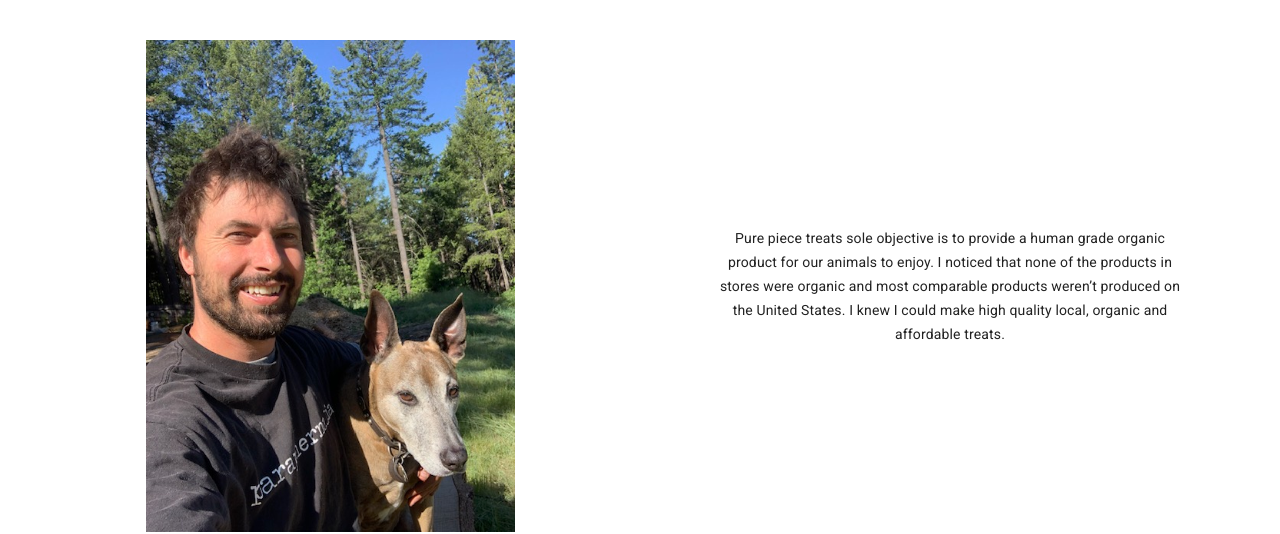
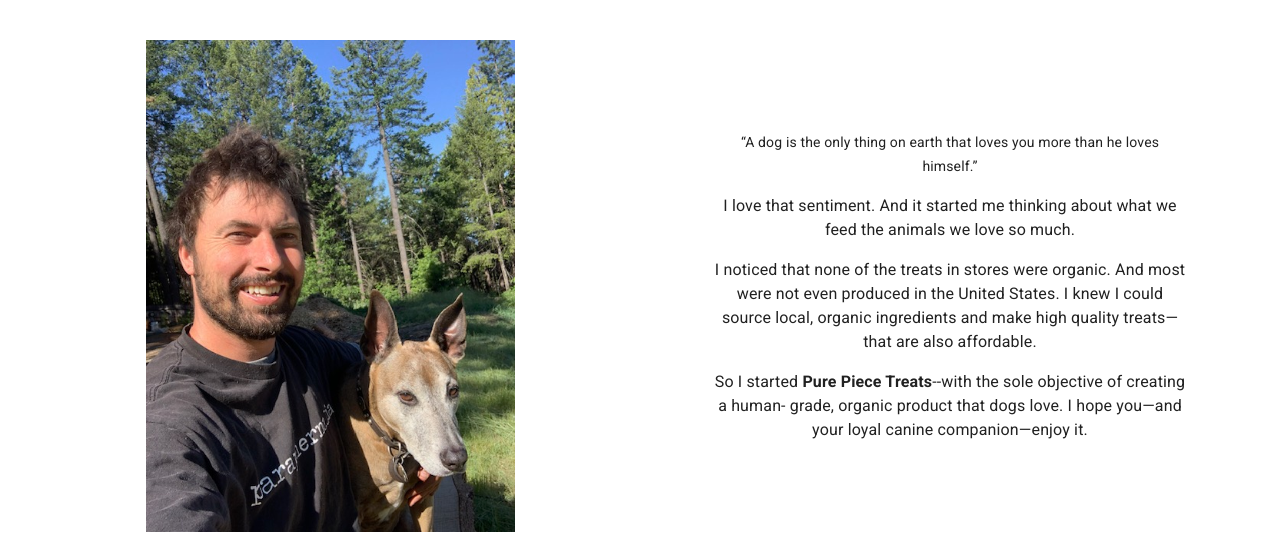
Before and after one commit to phetzel/pure-piece, a React (Create React App) app: page / in a window 1280 px wide. Shown: the part 3080-3614 px from the top of the page. Built offline with nearby package versions, Linux system fonts and the light colour scheme; no server answers.

Commit message:
Updated about content

```diff
--- a/src/pages/Dashboard/DashboardAbout.tsx
+++ b/src/pages/Dashboard/DashboardAbout.tsx
@@ -39,23 +39,36 @@ const DashboardAbout = ({ aboutRef, isVisible }: Props) => {
           </Grid>
 
           <Grid item xs={12} md={6} sx={dashboardStyles.aboutTextContainer}>
-            {/* <Typography variant="body2" sx={dashboardStyles.aboutText}>
-              Lorem ipsum dolor sit amet, consectetur adipiscing elit. Curabitur
-              viverra ex ligula, ac facilisis tellus faucibus vitae. Aenean sit
-              amet imperdiet risus. Nulla interdum tellus lectus, id congue
-              lectus interdum vitae. Aliquam luctus mattis libero et iaculis.
-              Phasellus vulputate aliquam nunc eget suscipit. Aliquam efficitur,
-              urna et sodales sodales, justo velit porttitor lacus, vel
-              condimentum massa risus vitae dui. Integer nibh massa, condimentum
-              quis neque vel, vehicula porttitor ex. Pellentesque a ligula
-              consequat, pulvinar enim vitae, molestie mauris. Sed nulla arcu,
-              aliquam ut placerat non, molestie eget quam. Sed dapibus aliquam
-              magna, id consectetur elit auctor consequat. Duis ut lacus
-              lacinia, fringilla metus quis, elementum metus. Nullam tincidunt
-              interdum ipsum, auctor pulvinar odio eleifend sit amet.
-            </Typography> */}
             <Typography variant="body2" sx={dashboardStyles.aboutText}>
-              {ABOUT}
+              {/* {ABOUT} */}
+              “A dog is the only thing on earth that loves you more than he
+              loves himself.”
+            </Typography>
+
+            <Typography variant="body1" sx={dashboardStyles.aboutText}>
+              I love that sentiment. And it started me thinking about what we
+              feed the animals we love so much.
+            </Typography>
+
+            <Typography variant="body1" sx={dashboardStyles.aboutText}>
+              I noticed that none of the treats in stores were organic. And most
+              were not even produced in the United States. I knew I could source
+              local, organic ingredients and make high quality treats—that are
+              also affordable.
+            </Typography>
+
+            <Typography
+              variant="body1"
+              sx={dashboardStyles.aboutText}
+              component="div"
+            >
+              So I started{" "}
+              <Box fontWeight={700} display="inline">
+                Pure Piece Treats
+              </Box>
+              --with the sole objective of creating a human- grade, organic
+              product that dogs love. I hope you—and your loyal canine
+              companion—enjoy it.
             </Typography>
           </Grid>
         </Grid>
--- a/src/pages/Dashboard/styles/dashboardStyles.tsx
+++ b/src/pages/Dashboard/styles/dashboardStyles.tsx
@@ -78,12 +78,14 @@ export default {
     alignItems: "center",
     justifyContent: "center",
     display: "flex",
+    flexDirection: "column",
   },
   aboutText: {
     textAlign: "center",
     marginLeft: "70px",
     marginRight: "70px",
     lineHeight: "1.5rem",
+    my: 1,
   },
   // contact
   contactContainer: {
```
